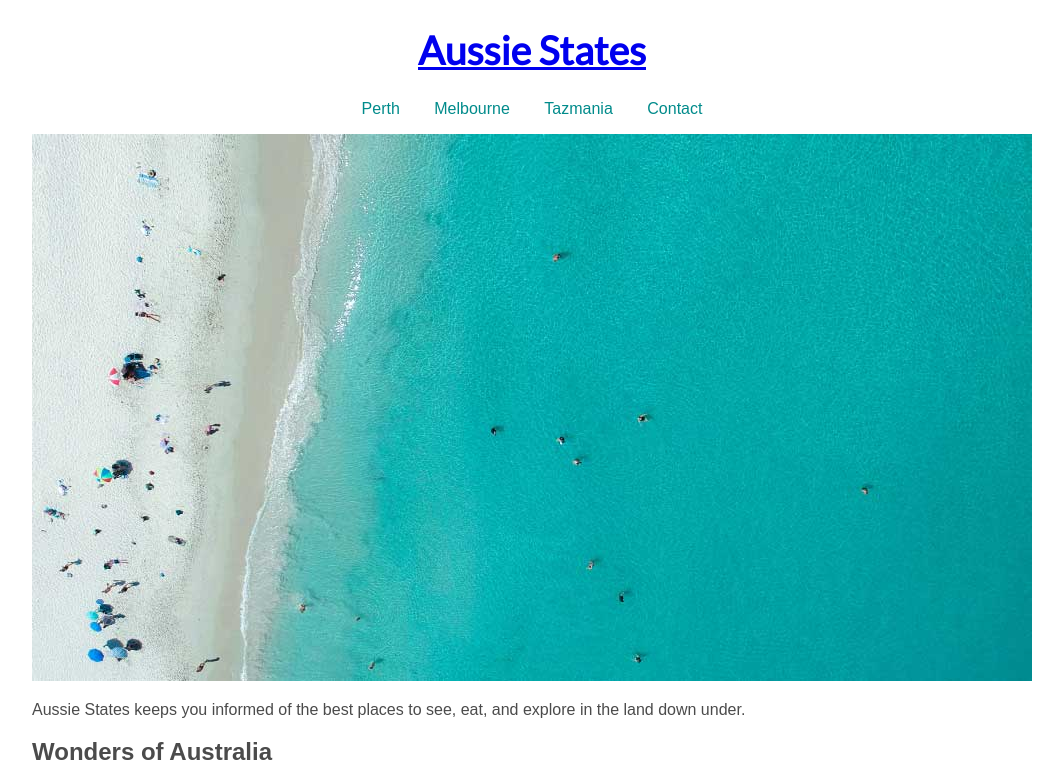
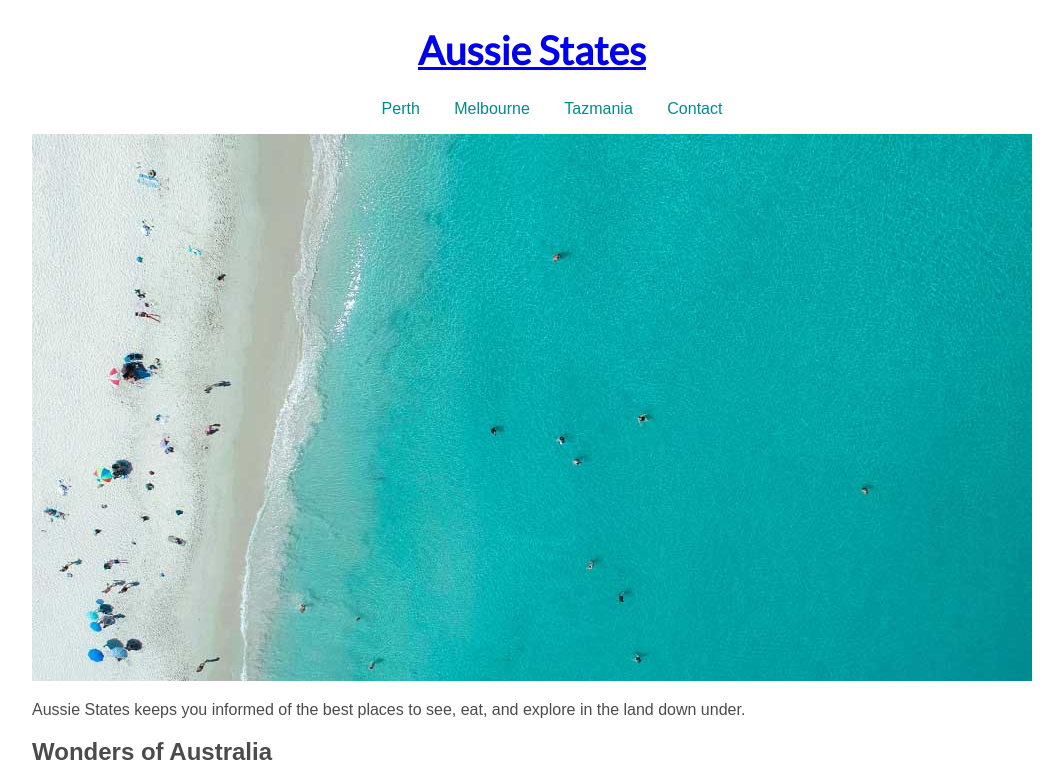
Before and after one commit to daddypangu/aussiestates, a plain HTML site: page index.html in a window 1280 px wide. Shown: the top 783 px of the page, without its empty margins (108-1171 px from the left). Drawn offline with Linux system fonts and the light colour scheme.

Commit message:
Update styles.css

```diff
--- a/css/styles.css
+++ b/css/styles.css
@@ -49,8 +49,10 @@ h1{
 
 nav {
     text-align: center;
-    padding-left: 0px;
     padding-right: 0px;
+    border-left-width: 40px;
+    padding-left: 40px;
+
 }
 
 nav li {
```
